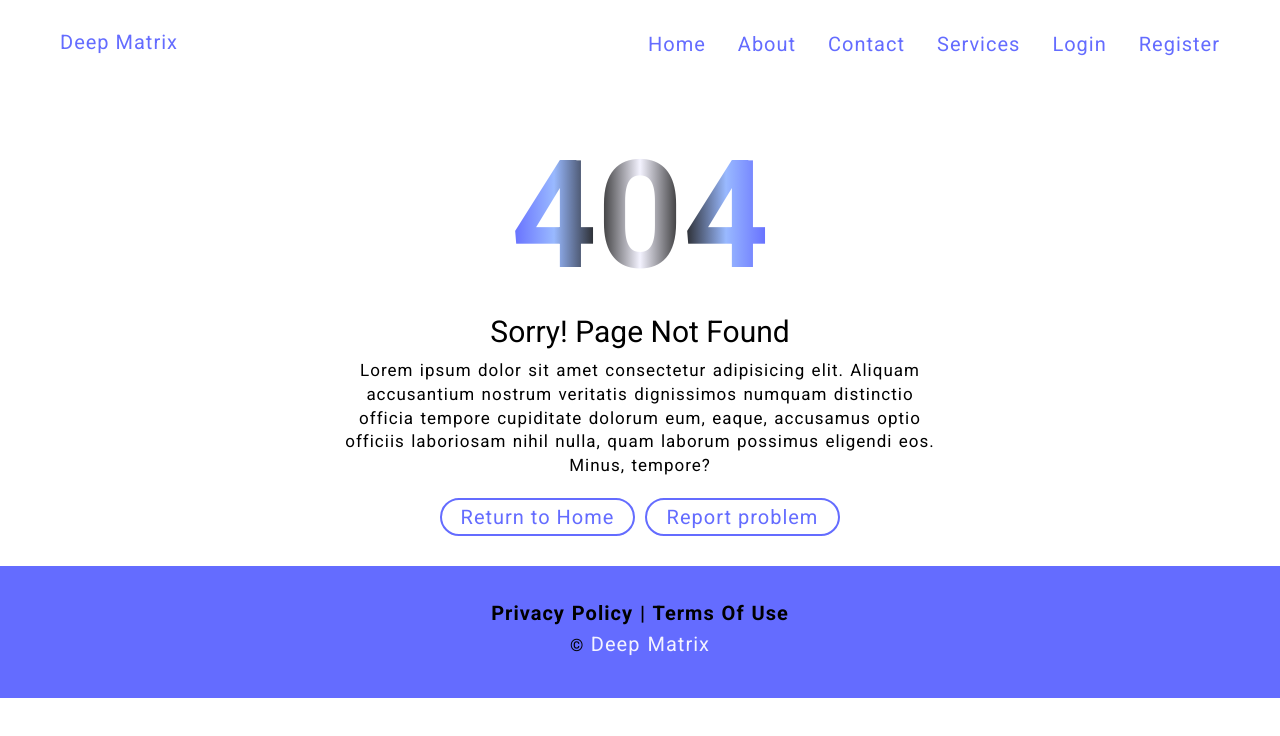
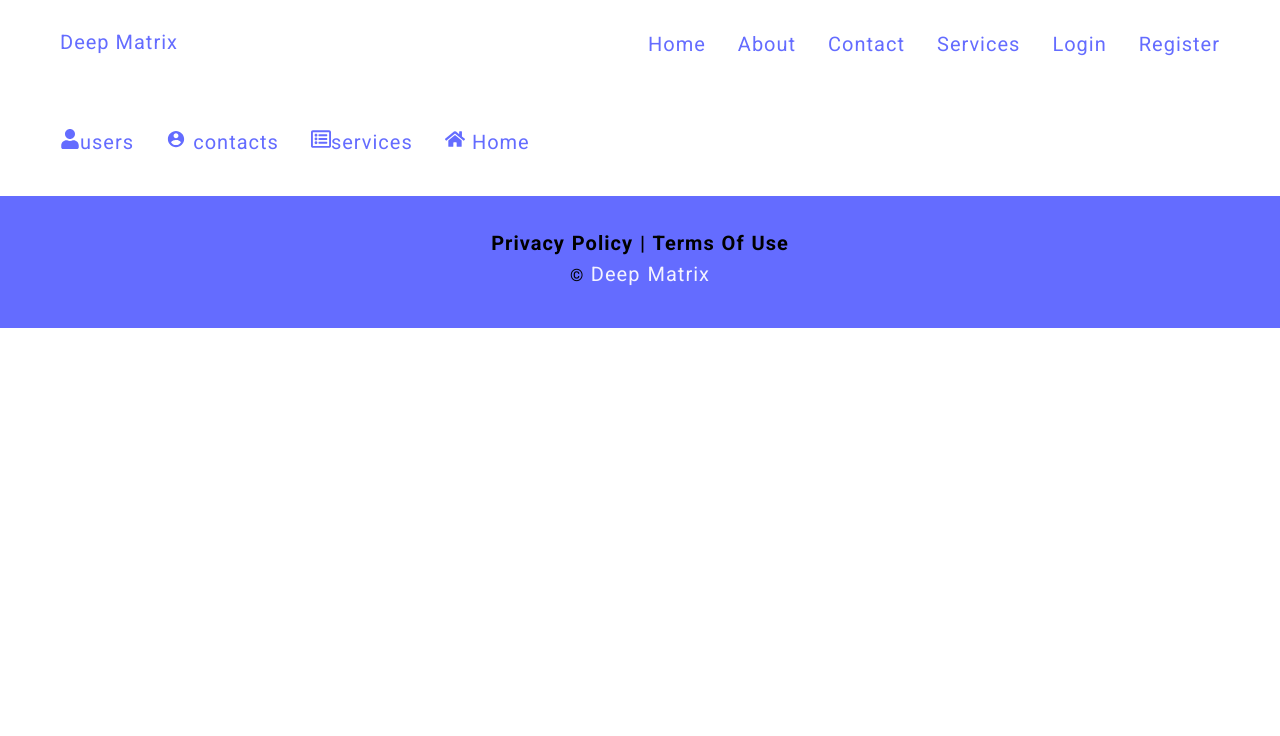
Before and after one commit to AmulSharma12/Mern2025, a React (Vite) app in the folder client/: page /admin in a window 1280 px wide. Shown: the top 736 px of the page. Built offline with nearby package versions, Linux system fonts and the light colour scheme; no server answers.

Commit message:
Admin - frontend layout completed

```diff
--- a/client/package.json
+++ b/client/package.json
@@ -12,6 +12,7 @@
   "dependencies": {
     "react": "^18.3.1",
     "react-dom": "^18.3.1",
+    "react-icons": "^5.4.0",
     "react-router-dom": "^7.0.2",
     "react-toastify": "^11.0.2"
   },
--- a/client/src/App.jsx
+++ b/client/src/App.jsx
@@ -9,6 +9,9 @@
 import { Footer } from "./components/Footer/Footer";
 import { Error } from "./pages/Error";
 import { Logout } from "./pages/Logout";
+import { AdminLayout } from "./components/layouts/AdminLayout";
+import { AdminUsers } from "./pages/AdminUsers";
+import { AdminContacts } from "./pages/AdminContacts";
 
 //App component
 const App = () => {
@@ -25,6 +28,10 @@
           <Route path="/register" element={<Register />} />
           <Route path="/login" element={<Login />} />
           <Route path="/logout" element={<Logout />} />
+          <Route path="/admin" element={<AdminLayout />}>
+            <Route path="users" element={<AdminUsers />} />
+            <Route path="contacts" element={<AdminContacts />} />
+          </Route>
           <Route path="*" element={<Error />} />
         </Routes>
         <Footer />
--- /dev/null
+++ b/client/src/components/layouts/AdminLayout.jsx
@@ -0,0 +1,41 @@
+import { FaUser, FaHome, FaRegListAlt } from "react-icons/fa";
+import { IoMdContact } from "react-icons/io";
+import { NavLink, Outlet } from "react-router-dom";
+
+export const AdminLayout = () => {
+  return (
+    <>
+      <header>
+        <div className="container">
+          <nav>
+            <ul>
+              <li>
+                <NavLink to="/admin/users">
+                  <FaUser />
+                  users
+                </NavLink>
+              </li>
+              <li>
+                <NavLink to="/admin/contacts">
+                  <IoMdContact /> contacts
+                </NavLink>
+              </li>
+              <li>
+                <NavLink to="/admin/services">
+                  <FaRegListAlt />
+                  services
+                </NavLink>
+              </li>
+              <li>
+                <NavLink to="/">
+                  <FaHome /> Home
+                </NavLink>
+              </li>
+            </ul>
+          </nav>
+        </div>
+      </header>
+      <Outlet />
+    </>
+  );
+};
--- /dev/null
+++ b/client/src/pages/AdminContacts.jsx
@@ -0,0 +1,3 @@
+export const AdminContacts = () => {
+    return <h1>List of all the contacts - Admin</h1>
+}
--- /dev/null
+++ b/client/src/pages/AdminUsers.jsx
@@ -0,0 +1,3 @@
+export const AdminUsers = () => {
+  return <h1>List of all the users - Admin</h1>;
+};
```
Also changed, not shown: 1 other file (tests, documents, lock files or other folders).
